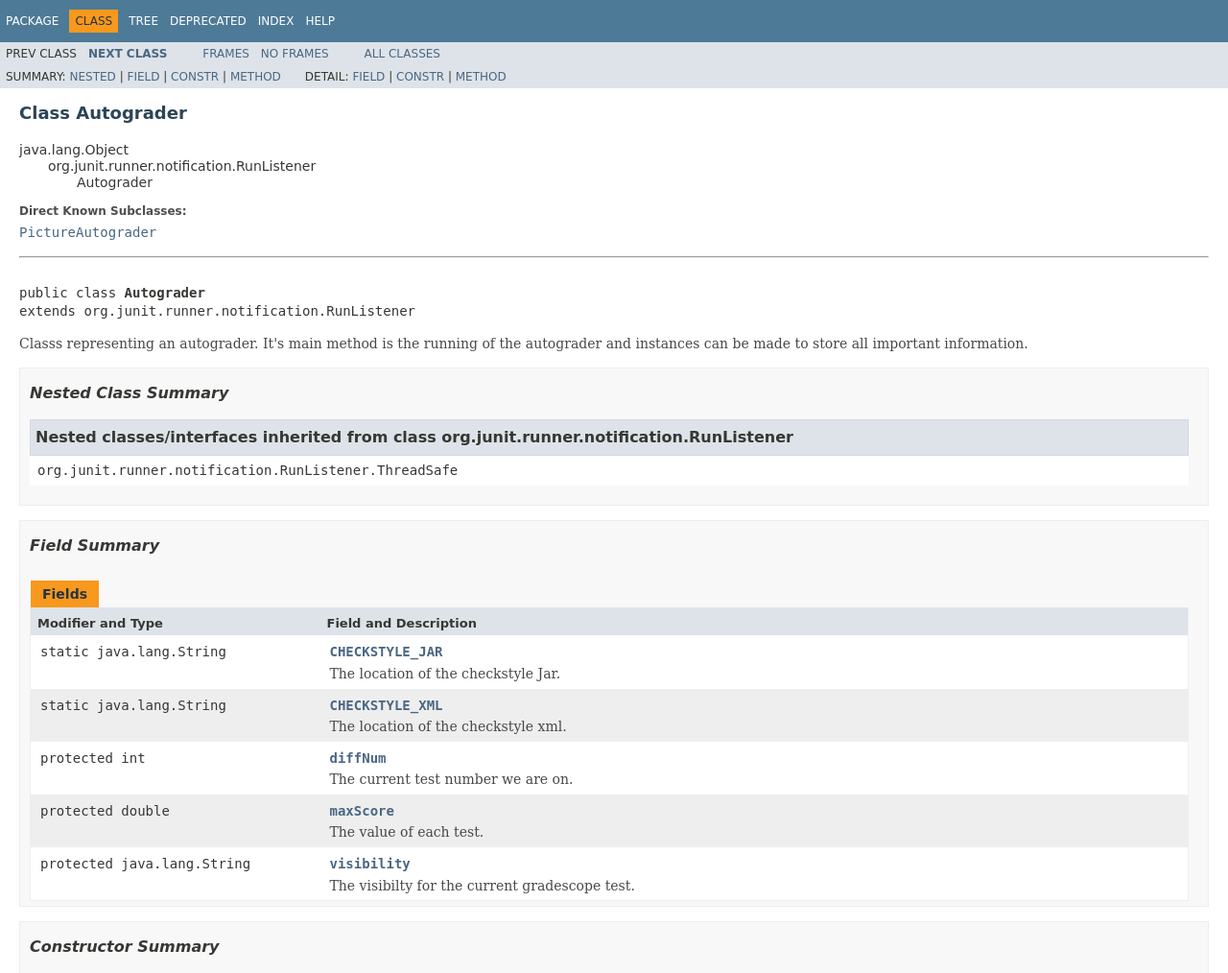
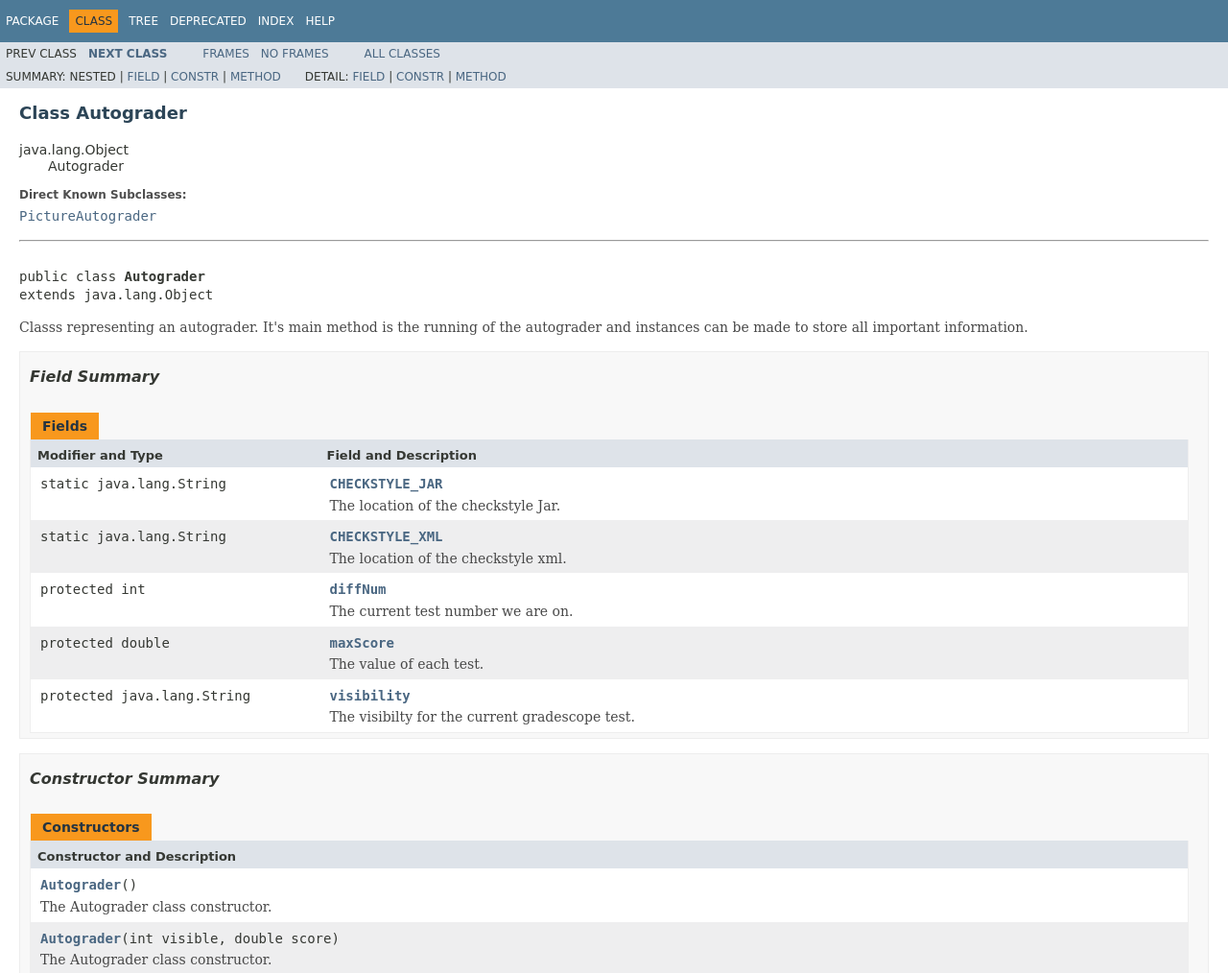
Before and after one commit to bralax/gradescope_autograder, a plain HTML site: page docs/Autograder.html in a window 1280 px wide. Shown: the top 1014 px of the page at 96% size. Drawn offline with Linux system fonts and the light colour scheme; a web font is replaced by a local one.

Commit message:
Fixed a java extends thing that changed since added

```diff
--- a/docs/Autograder.html
+++ b/docs/Autograder.html
@@ -2,7 +2,7 @@
 <!-- NewPage -->
 <html lang="en">
 <head>
-<!-- Generated by javadoc (1.8.0_121) on Mon May 20 10:49:55 EDT 2019 -->
+<!-- Generated by javadoc (1.8.0_121) on Mon May 20 10:52:18 EDT 2019 -->
 <title>Autograder</title>
 <meta name="date" content="2019-05-20">
 <link rel="stylesheet" type="text/css" href="stylesheet.css" title="Style">
@@ -72,7 +72,7 @@ var activeTableTab = "activeTableTab";
 <div>
 <ul class="subNavList">
 <li>Summary:&nbsp;</li>
-<li><a href="#nested.classes.inherited.from.class.org.junit.runner.notification.RunListener">Nested</a>&nbsp;|&nbsp;</li>
+<li>Nested&nbsp;|&nbsp;</li>
 <li><a href="#field.summary">Field</a>&nbsp;|&nbsp;</li>
 <li><a href="#constructor.summary">Constr</a>&nbsp;|&nbsp;</li>
 <li><a href="#method.summary">Method</a></li>
@@ -97,12 +97,7 @@ var activeTableTab = "activeTableTab";
 <li>java.lang.Object</li>
 <li>
 <ul class="inheritance">
-<li>org.junit.runner.notification.RunListener</li>
-<li>
-<ul class="inheritance">
 <li>Autograder</li>
-</ul>
-</li>
 </ul>
 </li>
 </ul>
@@ -116,7 +111,7 @@ var activeTableTab = "activeTableTab";
 <hr>
 <br>
 <pre>public class <span class="typeNameLabel">Autograder</span>
-extends org.junit.runner.notification.RunListener</pre>
+extends java.lang.Object</pre>
 <div class="block">Classs representing an autograder.
    It's main method is the running of the autograder
    and instances can be made to store all important information.</div>
@@ -126,21 +121,6 @@ extends org.junit.runner.notification.RunListener</pre>
 <div class="summary">
 <ul class="blockList">
 <li class="blockList">
-<!-- ======== NESTED CLASS SUMMARY ======== -->
-<ul class="blockList">
-<li class="blockList"><a name="nested.class.summary">
-<!--   -->
-</a>
-<h3>Nested Class Summary</h3>
-<ul class="blockList">
-<li class="blockList"><a name="nested.classes.inherited.from.class.org.junit.runner.notification.RunListener">
-<!--   -->
-</a>
-<h3>Nested classes/interfaces inherited from class&nbsp;org.junit.runner.notification.RunListener</h3>
-<code>org.junit.runner.notification.RunListener.ThreadSafe</code></li>
-</ul>
-</li>
-</ul>
 <!-- =========== FIELD SUMMARY =========== -->
 <ul class="blockList">
 <li class="blockList"><a name="field.summary">
@@ -445,13 +425,6 @@ extends org.junit.runner.notification.RunListener</pre>
 </td>
 </tr>
 </table>
-<ul class="blockList">
-<li class="blockList"><a name="methods.inherited.from.class.org.junit.runner.notification.RunListener">
-<!--   -->
-</a>
-<h3>Methods inherited from class&nbsp;org.junit.runner.notification.RunListener</h3>
-<code>testAssumptionFailure, testFailure, testFinished, testIgnored, testRunFinished, testRunStarted, testStarted, testSuiteFinished, testSuiteStarted</code></li>
-</ul>
 <ul class="blockList">
 <li class="blockList"><a name="methods.inherited.from.class.java.lang.Object">
 <!--   -->
@@ -1277,7 +1250,7 @@ extends org.junit.runner.notification.RunListener</pre>
 <div>
 <ul class="subNavList">
 <li>Summary:&nbsp;</li>
-<li><a href="#nested.classes.inherited.from.class.org.junit.runner.notification.RunListener">Nested</a>&nbsp;|&nbsp;</li>
+<li>Nested&nbsp;|&nbsp;</li>
 <li><a href="#field.summary">Field</a>&nbsp;|&nbsp;</li>
 <li><a href="#constructor.summary">Constr</a>&nbsp;|&nbsp;</li>
 <li><a href="#method.summary">Method</a></li>
```
Also changed, not shown: docs/AutograderMain.html (+1 -1 lines), docs/Listener.html (+1 -1 lines), docs/Picture.html (+1 -1 lines), docs/PictureAutograder.html (+3 -30 lines), docs/Program.html (+1 -1 lines), docs/allclasses-frame.html (+1 -1 lines), docs/allclasses-noframe.html (+1 -1 lines), docs/constant-values.html (+1 -1 lines), docs/deprecated-list.html (+1 -1 lines), docs/help-doc.html (+1 -1 lines), docs/index-all.html (+1 -1 lines), docs/index.html (+1 -1 lines), docs/overview-tree.html (+6 -6 lines), docs/package-frame.html (+1 -1 lines), 2 more files, 1 other file.
